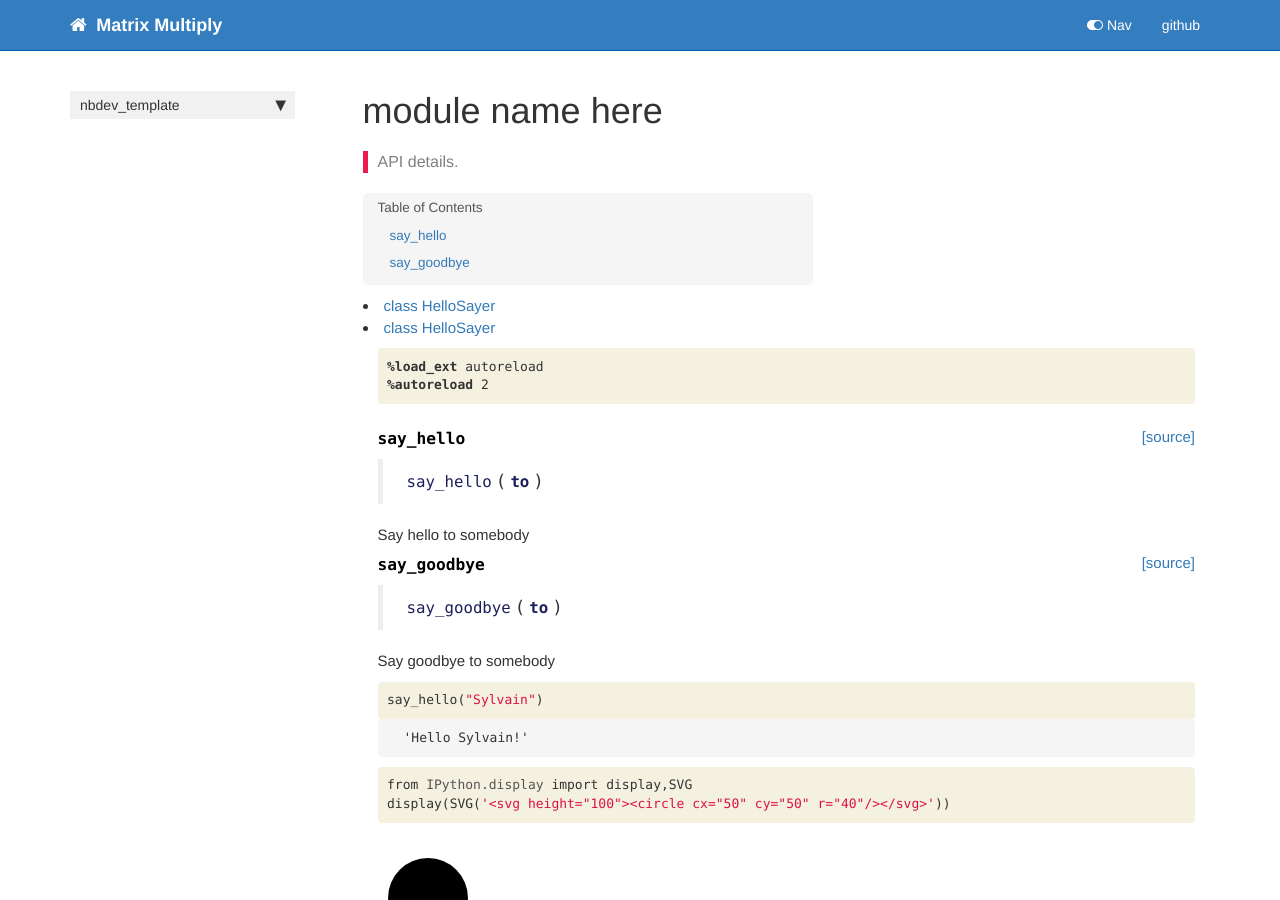
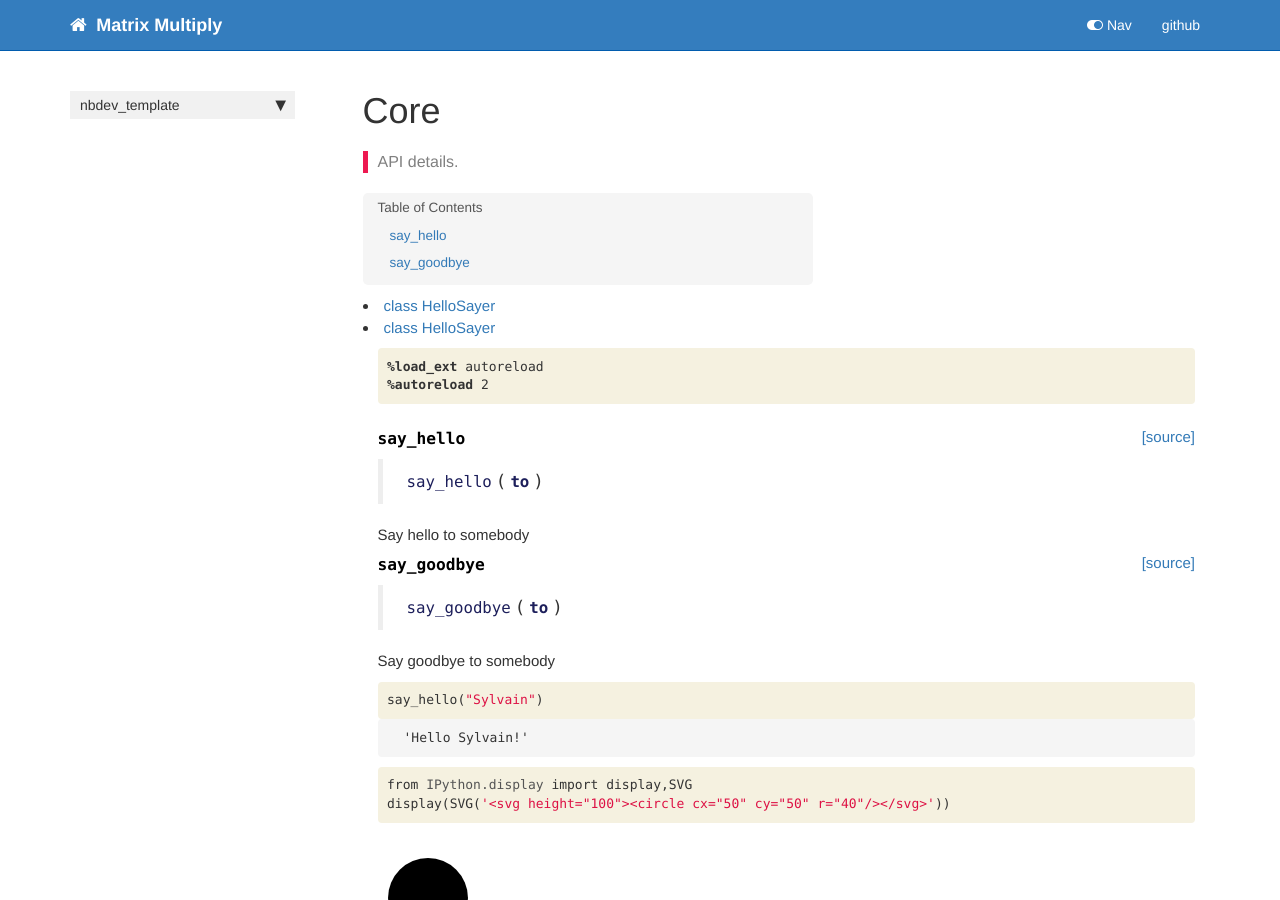
Before and after one commit to HSavich/nbdev_tut, a Jekyll site: the page built from docs/core.html, in a window 1280 px wide and 900 px high. Built offline with Jekyll 4.4.1, drawn with Linux system fonts in a browser that asks for light colours; nearby versions of some CDN libraries; comment, search, counter and statistics services are not loaded.

Commit message:
Changed pages sidebar

```diff
--- a/docs/_data/sidebars/home_sidebar.yml
+++ b/docs/_data/sidebars/home_sidebar.yml
@@ -10,7 +10,7 @@
       title: Overview
       url: /
     - output: web,pdf
-      title: module name here
+      title: Core
       url: /core
     - output: web,pdf
       title: Matrix Multiply
--- a/docs/core.html
+++ b/docs/core.html
@@ -1,6 +1,6 @@
 ---
 
-title: module name here
+title: Core
 
 keywords: fastai
 sidebar: home_sidebar
--- a/docs/sidebar.json
+++ b/docs/sidebar.json
@@ -1,7 +1,7 @@
 {
   "nbdev_template": {
     "Overview": "/",
-    "module name here": "/core",
+    "Core": "/core",
     "Matrix Multiply": "/matrix_multiply"
   }
 }
```
Also changed, not shown: 1 other file.
